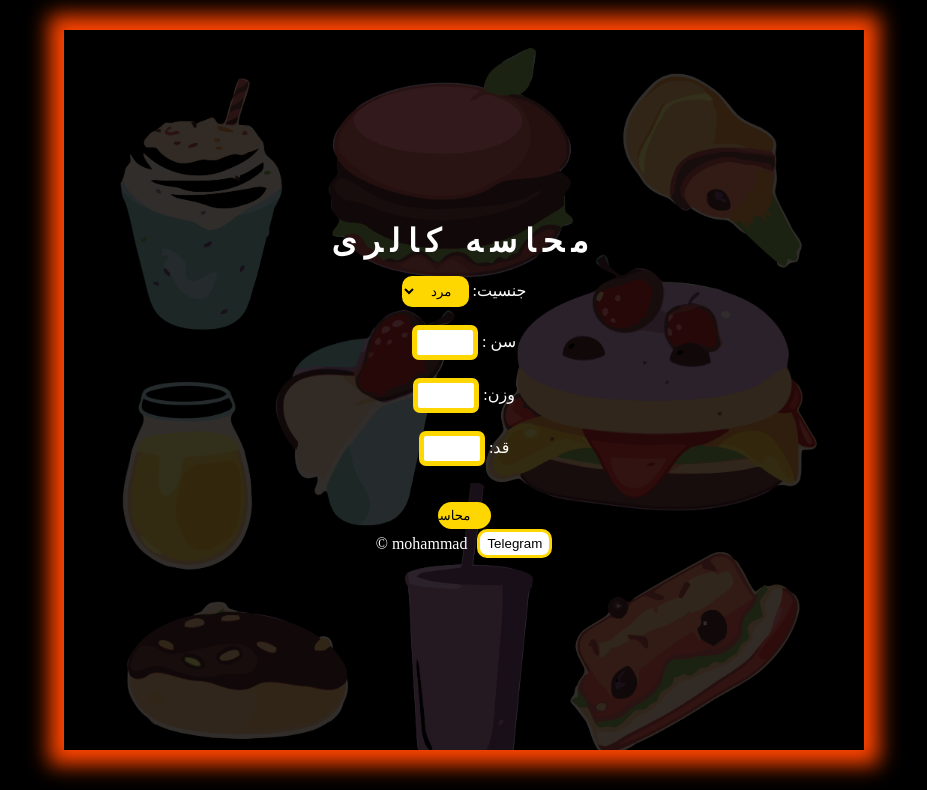
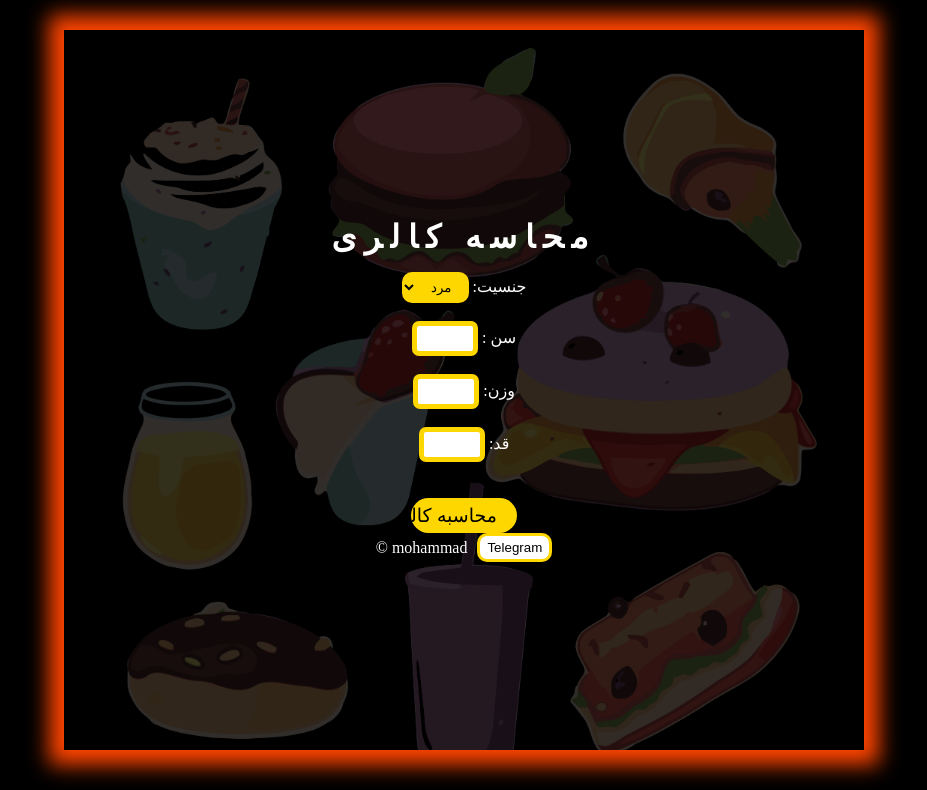
Before and after one commit to root404-ir/calorie-php, a PHP site: page / in a window 1280 px wide. Shown: the top 790 px of the page, without its empty margins (176-1103 px from the left). Run offline with PHP 8.4, Linux system fonts and the light colour scheme; data that the repository does not hold is empty; some web fonts are replaced.

Commit message:
change font

```diff
--- a/style.css
+++ b/style.css
@@ -57,12 +57,15 @@ body {
     40% {
         box-shadow: 0px 0px 20px 15px #adff2f;
     }
+
     60% {
         box-shadow: 0px 0px 20px 15px #e72fff;
     }
+
     80% {
         box-shadow: 0px 0px 20px 15px #2fff6d;
     }
+
     100% {
         box-shadow: 0px 0px 20px 15px #2ffff5;
     }
@@ -113,9 +116,11 @@ body {
 .container form input[type='submit'] {
     border: 0;
     padding: 6px 20px;
-    width: 20%;
+    width: 40%;
     border-radius: 20px;
     background-color: rgba(255, 215, 0, 1);
+    font-size: 19px;
+    text-align: center;
 }
 
 .container form input[type='submit']:hover {
@@ -147,6 +152,7 @@ p {
     display: flex;
     align-items: center;
     gap: 7px;
+
 }
 
 .copy_right:hover svg {
```
